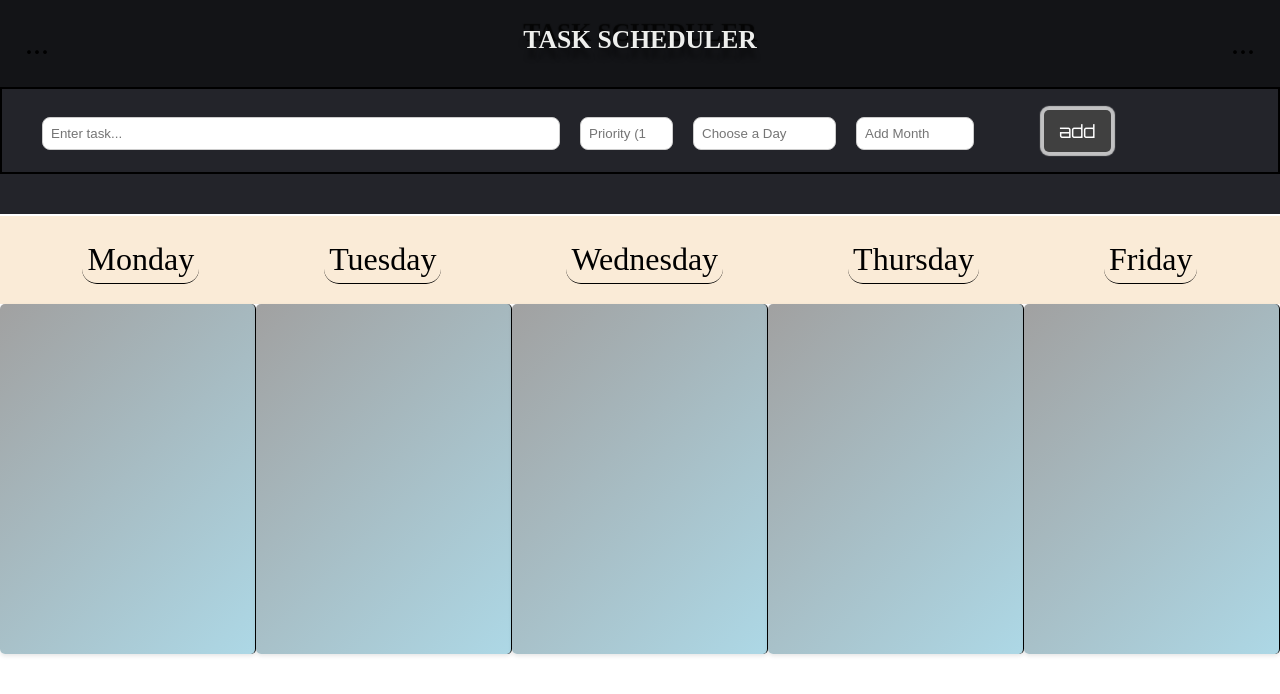
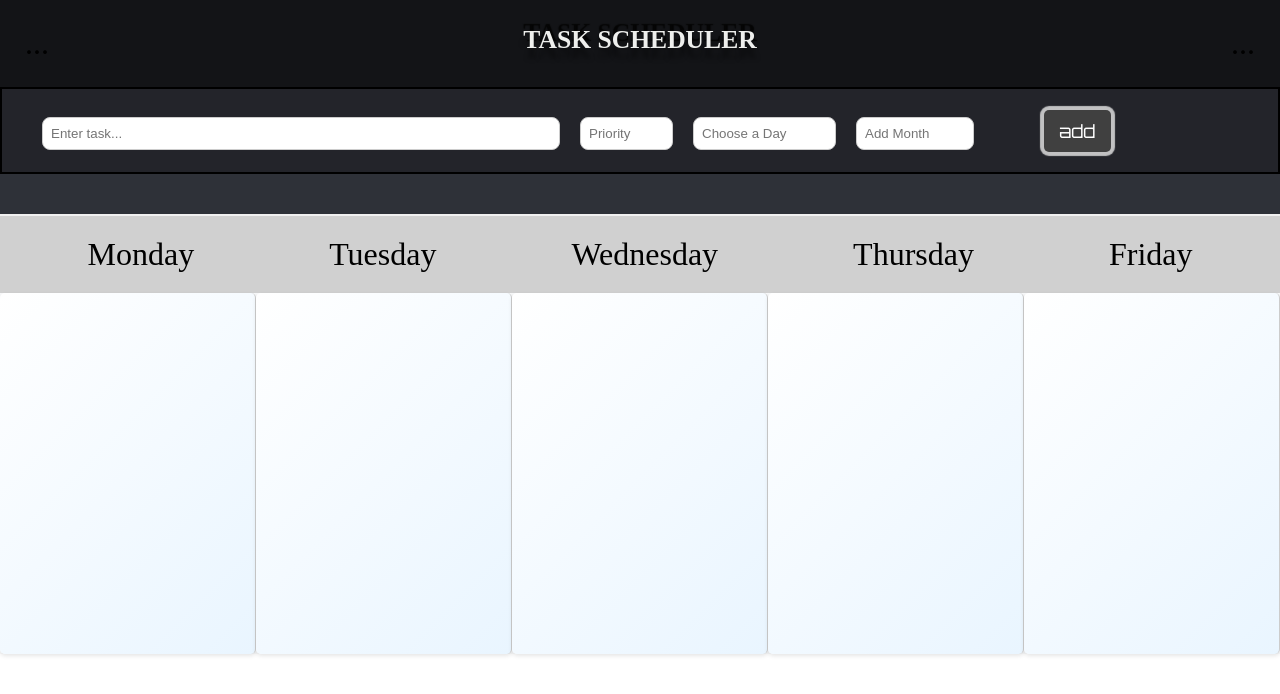
Before and after one commit to pljf/Task-Schedule, a React (Vite) app in the folder my-app/: page / in a window 1280 px wide. Shown: the top 694 px of the page. Built offline with nearby package versions, Linux system fonts and the light colour scheme.

Commit message:
update task-input and task-schedule

```diff
--- a/my-app/src/App.tsx
+++ b/my-app/src/App.tsx
@@ -97,7 +97,7 @@ function App() {
 
         <input type="text" value={priority} onChange={handlePriorityChange}
         style={{ marginRight: '20px', width: '75px', borderRadius: '8px', padding: '8px', border: '1px solid #ccc'}}
-        placeholder="Priority (1-5)" list = "pri"/>
+        placeholder="Priority" list = "pri"/>
         <datalist id="pri">
             <option value="1" />
             <option value="2" />
--- a/my-app/src/task-input.css
+++ b/my-app/src/task-input.css
@@ -0,0 +1,25 @@
+
+.priority-1 {
+    background-color: #dc3545;
+    color: white;
+}
+
+.priority-2 {
+    background-color: #fd7e14;
+    color: white;
+}
+
+.priority-3 {
+    background-color: #ffc107;
+    color: black;
+}
+
+.priority-4 {
+    background-color: #28a745;
+    color: white;
+}
+
+.priority-5 {
+    background-color: #007bff;
+    color: white;
+}
--- a/my-app/src/task-schedule.css
+++ b/my-app/src/task-schedule.css
@@ -1,89 +1,73 @@
 
 .lay_out1 {
     display: flex;
-    flex-direction: column; /* Keeps the layout column for .lay_out1 */
+    flex-direction: column;
     max-height: 60vh;
+    background-color: hsl(225, 9.52%, 20%);
 }
+
 .calendar_week {
     text-align: center;
-    background-color: hsl(225, 9.52%, 15%);
-    color: white;
-    border-bottom: 2px solid white;
+    background-color: hsl(225, 9.52%, 20%);
+    color: #f0f0f0;
+    border-bottom: 2px solid #f0f0f0;
     padding: 20px;
 }
 
-.Calendar_day{
+.Calendar_day {
     display: flex;
-    flex-direction: row; /* Ensures children are aligned in a row */
+    flex-direction: row;
     justify-content: space-around;
-    background-color:antiquewhite;
+    background-color: #d0d0d0;
     padding: 20px;
     flex-wrap: wrap;
 }
 
 .Calendar_day > div {
-    color:black;
-    padding: 5px;
-    border-radius: 15px;
-    border-bottom: 0.5px solid black;
-}
-.Calendar_day > div:hover {
-    transform: scale(1.05);
-    cursor: pointer;
+    color: black;
+    background-color: #d0d0d0;
 }
 
 .Calendar_View {
     display: flex;
-    flex-direction: row; /* Ensures children are aligned in a row */
+    flex-direction: row;
     justify-content: space-between;
     width: 100%;
     height: 60vh;
     max-height: 60vh;
-
+    background-color: #f8f9fa;
 }
 
 .Calendar_View > div {
-    background: linear-gradient(135deg, #a1a1a1, #add8e6);
-    color: #2c3e50; /* Dark gray text */
+    background: linear-gradient(135deg, #ffffff, #e9f5ff);
+    color: #333;
     padding: 15px;
     border-radius: 5px;
-    border-right: 1px solid black;
-    box-shadow: 0 2px 4px rgba(0, 0, 0, 0.1); /* Soft shadow */
-}
-.Calendar_View > div:hover {
-    transform: scale(1.05);
+    border-right: 1px solid #ccc;
+    box-shadow: 0 2px 4px rgba(0, 0, 0, 0.1);
 }
 
-.Calendar_View > div > ul {
-    display: flex;
-    flex-direction: column;
-    max-width: 50%;
-    max-height: 60vh;
-    list-style: none;
-    align-items: center;
-
-}
-.Calendar_View > div > ul > li{
+.Calendar_View > div > ul > li {
     width: fit-content;
     max-height: 60vh;
     margin-bottom: 10%;
-    color:black;
-    background: linear-gradient(135deg, #ffffff, #dbddde);
+    color: #333;
+    background: linear-gradient(135deg, #cce3dd, #80cae4);
     border-radius: 5px;
     padding: 15px;
     font-size: x-large;
 }
 
 .Calendar_View > div > ul > li:hover {
-    border: 2px solid black;
-    background-color: rgb(69, 62, 63);
+    border: 2px solid #333;
+    background-color: #f0f0f0;
     transform: scale(1.3);
-    cursor: pointer;  /* Shows pointer on hover */
+    cursor: pointer;
 }
 
 .Calendar_View > .today {
-    background-color: #ffeb3b; /* Yellow highlight for today's date */
-    color: #fff;
+    background-color: #ffeb3b;
+    color: #333;
     font-weight: bold;
 }
 
```
